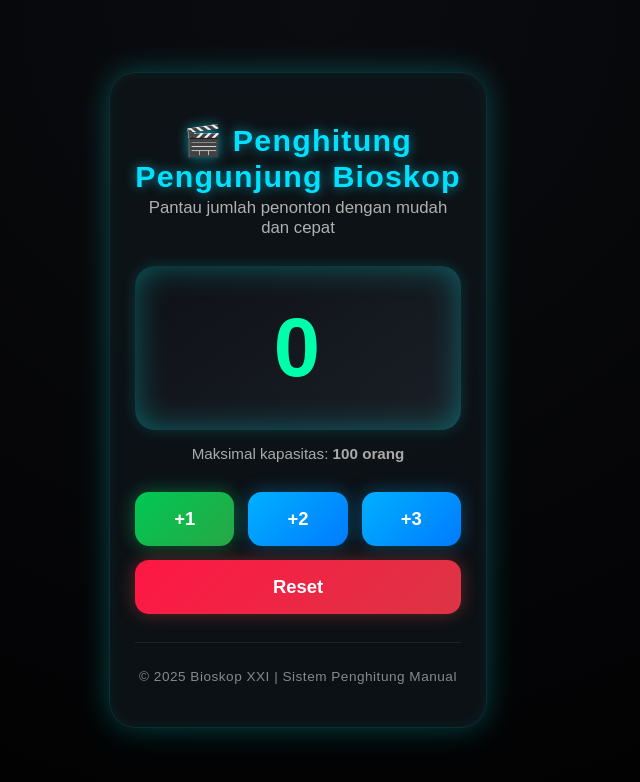
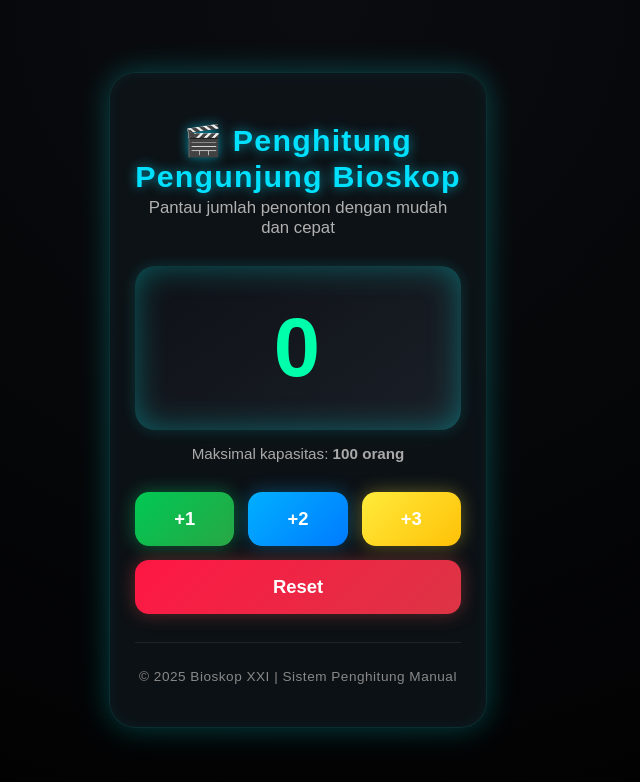
Before and after one commit to HansRF/Tugas-React, a React (Vite) app: page / in a window 1280 px wide. Shown: the top 782 px of the page, without its empty margins (321-961 px from the left). Built offline with nearby package versions, Linux system fonts and the light colour scheme.

Commit message:
update tombol

```diff
--- a/src/App.css
+++ b/src/App.css
@@ -133,7 +133,10 @@ header h1 {
   background: linear-gradient(135deg, #ff1744, #dc3545);
   box-shadow: 0 0 18px rgba(255, 80, 80, 0.35);
 }
-
+.btn.yellow {
+  background: linear-gradient(135deg, #ffeb3b, #ffc107);
+  box-shadow: 0 0 18px rgba(255, 235, 59, 0.35);
+}
 .btn:hover {
   transform: scale(1.09);
   box-shadow: 0 0 25px rgba(0, 255, 255, 0.4);
--- a/src/App.jsx
+++ b/src/App.jsx
@@ -63,7 +63,7 @@ export default function App() {
       <section className="button-section">
         <button className="btn green" onClick={() => addVisitor(1)}>+1</button>
         <button className="btn blue" onClick={() => addVisitor(2)}>+2</button>
-        <button className="btn blue" onClick={() => addVisitor(5)}>+3</button>
+        <button className="btn yellow" onClick={() => addVisitor(5)}>+3</button>
         <button className="btn red" onClick={reset}>Reset</button>
       </section>
 
```
